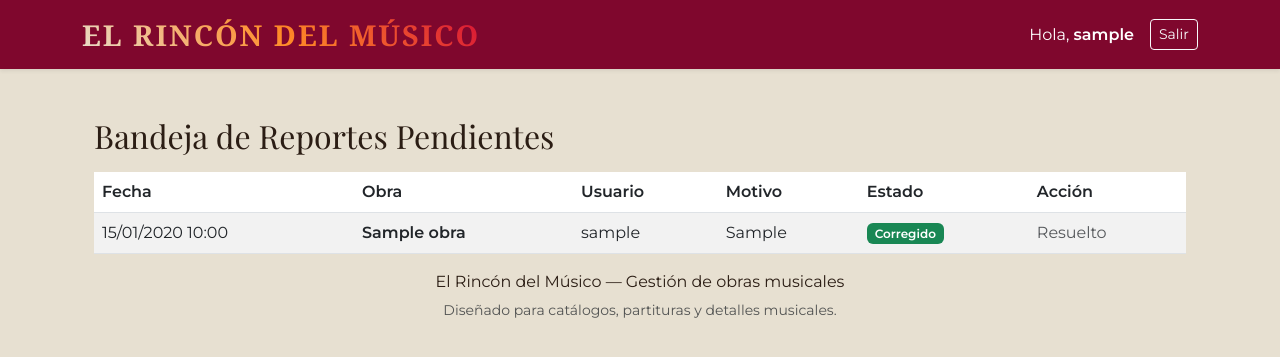
After one commit to i22urvip/Orchestra_Management_System, a Django app: page /admin-panel/reportes/ in a window 1280 px wide. The commit adds this page. Shown: the top 357 px of the page. Run offline with Django 5.2, Linux system fonts and the light colour scheme; a user stored in the database is signed in; tables that the repository leaves empty hold one stand-in row (values such as "Sample post").

Commit message:
Implementada funcionalidad de CrearReporte y VerListadoReportes

```diff
--- a/catalogo/models.py
+++ b/catalogo/models.py
@@ -33,3 +33,13 @@ class Obra(models.Model):
 
     def __str__(self):
         return f"{self.titulo} - {self.compositor.nombre}"
+
+class Reporte(models.Model):
+    obra = models.ForeignKey(Obra, on_delete=models.CASCADE, related_name='reportes')
+    usuario = models.ForeignKey(User, on_delete=models.CASCADE)
+    motivo = models.TextField(help_text="Describe el error encontrado en la obra.")
+    fecha_creacion = models.DateTimeField(auto_now_add=True)
+    resuelto = models.BooleanField(default=False)
+
+    def __str__(self):
+        return f"Reporte de {self.obra.titulo} por {self.usuario.username}"
--- /dev/null
+++ b/catalogo/templates/catalogo/bandeja_reportes.html
@@ -0,0 +1,50 @@
+{% extends 'catalogo/base.html' %}
+
+{% block title %}Bandeja de Reportes Pendientes{% endblock %}
+{% block content %}
+<div class="container mt-5">
+    <h2>Bandeja de Reportes Pendientes</h2>
+
+    {% if reportes %}
+        <table class="table table-striped mt-3">
+            <thead>
+                <tr>
+                    <th>Fecha</th>
+                    <th>Obra</th>
+                    <th>Usuario</th>
+                    <th>Motivo</th>
+                    <th>Estado</th>
+                    <th>Acción</th> </tr>
+            </thead>
+            <tbody>
+                {% for reporte in reportes %}
+                <tr>
+                    <td>{{ reporte.fecha_creacion|date:"d/m/Y H:i" }}</td>
+                    <td><strong>{{ reporte.obra.titulo }}</strong></td>
+                    <td>{{ reporte.usuario.username }}</td>
+                    <td>{{ reporte.motivo }}</td>
+                    <td>
+                        {% if reporte.resuelto %}
+                            <span class="badge bg-success">Corregido</span>
+                        {% else %}
+                            <span class="badge bg-warning text-dark">Pendiente</span>
+                        {% endif %}
+                    </td>
+                    <td>
+                        {% if not reporte.resuelto %}
+                            <a href="{% url 'editar_obra' reporte.obra.id %}?reporte={{ reporte.id }}" class="btn btn-sm btn-primary">
+                                Editar Obra
+                            </a>
+                        {% else %}
+                            <span class="text-muted">Resuelto</span>
+                        {% endif %}
+                    </td>
+                </tr>
+                {% endfor %}
+            </tbody>
+        </table>
+    {% else %}
+        <div class="alert alert-success mt-3">¡Genial! No hay reportes pendientes de revisar.</div>
+    {% endif %}
+</div>
+{% endblock %}
--- a/catalogo/templates/catalogo/detalle_obra.html
+++ b/catalogo/templates/catalogo/detalle_obra.html
@@ -54,8 +54,12 @@
         <p class="text-muted mt-4">No hay archivo de audio disponible para esta obra.</p>
         {% endif %}
     </div>
-    <div class="card-footer bg-light p-3">
+    <div class="card-footer bg-light p-3 d-flex justify-content-between align-items-center">
         <a href="{% url 'lista_obras' %}" class="btn btn-outline-secondary">⬅ Volver al catálogo</a>
+        {% if user.is_authenticated %}
+        <a href="{% url 'crear_reporte' obra.id %}" class="btn btn-warning btn-sm mt-2">⚠️ Reportar Error
+        </a>
+        {% endif %}
     </div>
 </div>
 {% endblock %}
--- a/catalogo/urls.py
+++ b/catalogo/urls.py
@@ -15,4 +15,6 @@ urlpatterns = [
     path('<int:obra_id>/', views.detalle_obra, name='detalle_obra'),
     path('<int:obra_id>/editar/', views.editar_obra, name='editar_obra'),
     path('rocola/', views.vista_rocola, name='rocola'),
+    path('obra/<int:obra_id>/reportar/', views.crear_reporte, name='crear_reporte'),
+    path('admin-panel/reportes/', views.bandeja_reportes, name='bandeja_reportes'),
 ]
--- a/catalogo/views.py
+++ b/catalogo/views.py
@@ -1,9 +1,9 @@
 import json
 from django.shortcuts import render, get_object_or_404, redirect
-from django.contrib.auth.decorators import login_required
+from django.contrib.auth.decorators import login_required, user_passes_test
 from django.core.exceptions import PermissionDenied
-from .models import Obra, Compositor
-from .forms import ObraForm, RegistroForm, CompositorForm
+from .models import Obra, Compositor, Reporte
+from .forms import ObraForm, RegistroForm, CompositorForm, ReporteForm
 from django.contrib.auth.forms import UserCreationForm
 from django.contrib.auth import login
 
@@ -74,7 +74,16 @@ def editar_obra(request, obra_id):
         form = ObraForm(request.POST, request.FILES, instance=obra)
         if form.is_valid():
             form.save()
-            return redirect('detalle_obra', obra_id=obra.id)
+            reporte_id = request.GET.get('reporte')
+            if reporte_id:
+                try:
+                    reporte_obj = Reporte.objects.get(id=reporte_id)
+                    reporte_obj.resuelto = True
+                    reporte_obj.save()
+                except Reporte.DoesNotExist:
+                    pass
+
+            return redirect('lista_obras')
     else:
         form = ObraForm(instance=obra)
 
@@ -144,3 +153,30 @@ def vista_rocola(request):
 
     canciones_json = json.dumps(lista_canciones)
     return render(request, 'catalogo/rocola.html', {'songs_json': canciones_json})
+
+@login_required
+def crear_reporte(request, obra_id):
+    obra = get_object_or_404(Obra, id=obra_id)
+
+    if request.method == 'POST':
+        form = ReporteForm(request.POST)
+        if form.is_valid():
+            reporte = form.save(commit=False)
+            reporte.obra = obra
+            reporte.usuario = request.user
+            reporte.save()
+            return redirect('lista_obras')
+    else:
+        form = ReporteForm()
+
+    return render(request, 'catalogo/reporte_form.html', {'form': form, 'obra': obra})
+
+# Función auxiliar de seguridad
+def es_admin(user):
+    return user.is_staff or user.is_superuser
+
+# Vista para el inicio del CU-15 (Solo Administradores)
+@user_passes_test(es_admin)
+def bandeja_reportes(request):
+    reportes = Reporte.objects.all().order_by('-fecha_creacion')
+    return render(request, 'catalogo/bandeja_reportes.html', {'reportes': reportes})
```
Also changed, not shown: catalogo/forms.py (+6 -1 lines), catalogo/templates/catalogo/lista_obras.html (+8 -0 lines), catalogo/templates/catalogo/reporte_form.html (added, +17 -0 lines), catalogo/migrations/0003_reporte.py (added).
